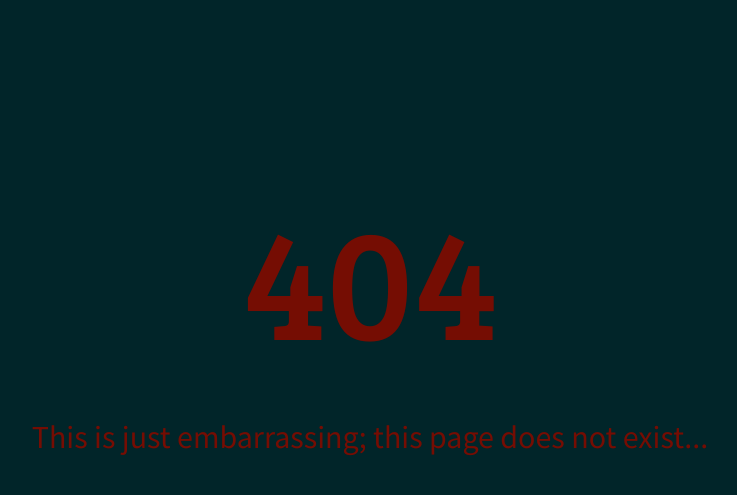
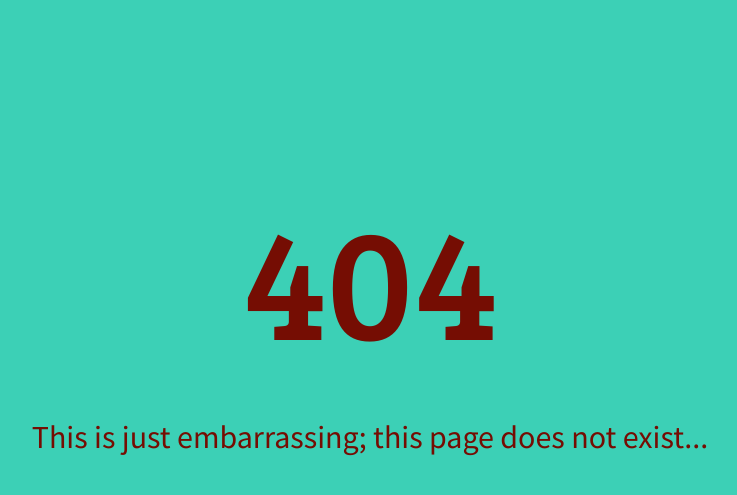
Before and after one commit to bakhshb/SocialAware, a Django app: template templates/404.html in a window 1280 px wide. Shown: the top 495 px of the page, without its empty margins (270-1007 px from the left). Run offline with Django 3.2, Linux system fonts and the light colour scheme; the template is opened without the code that fills it, so the values that code supplies are empty; parts of the project's set-up code (start-up, migrations or seed data) failed here and were passed over.

Commit message:
change the background colour for html file

```diff
--- a/templates/404.html
+++ b/templates/404.html
@@ -13,7 +13,7 @@
 }
 body{
 	font-family: 'Source Sans Pro', sans-serif;
-	background: #012529;
+	background: #3cd0b6;
 	color: #750d03;
 }
 
--- a/templates/500.html
+++ b/templates/500.html
@@ -13,7 +13,7 @@
 }
 body{
 	font-family: 'Source Sans Pro', sans-serif;
-	background: #012529;
+	background: #3cd0b6;
 	color: #750d03;
 }
 
```
